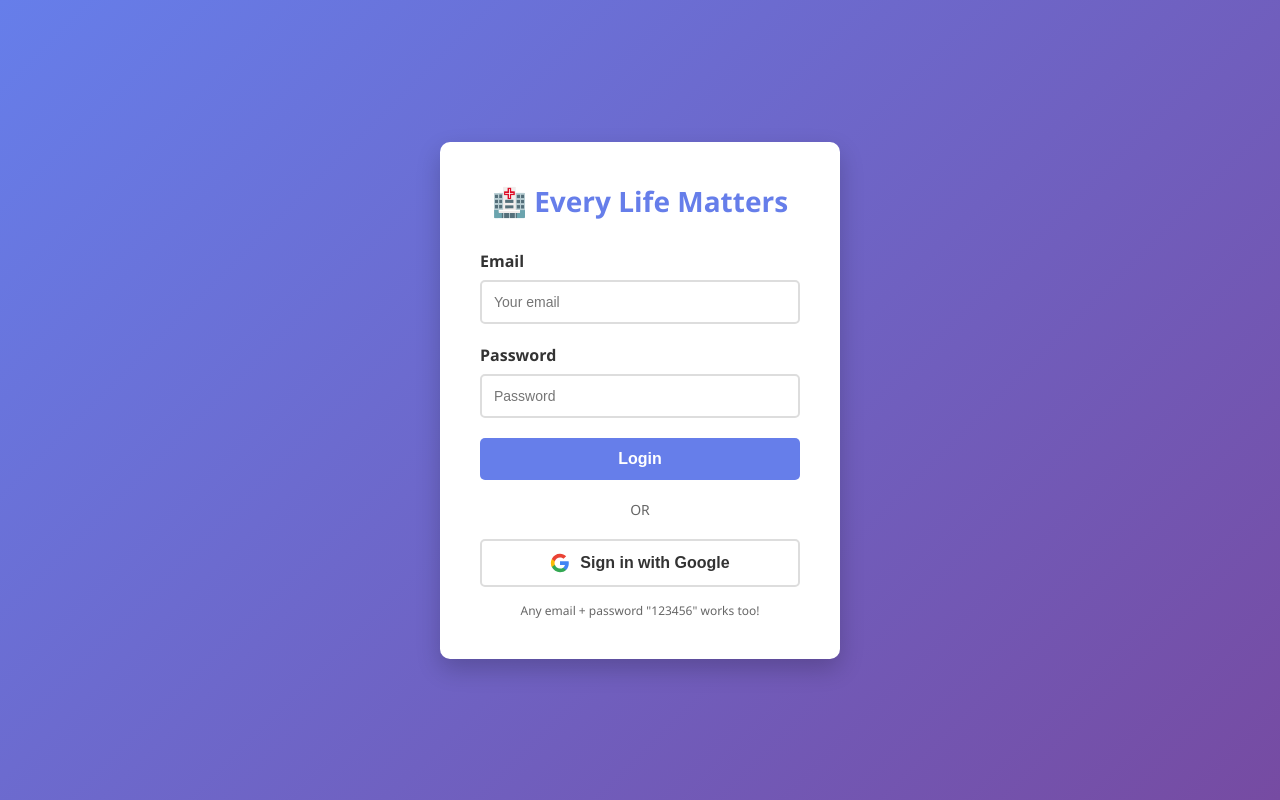
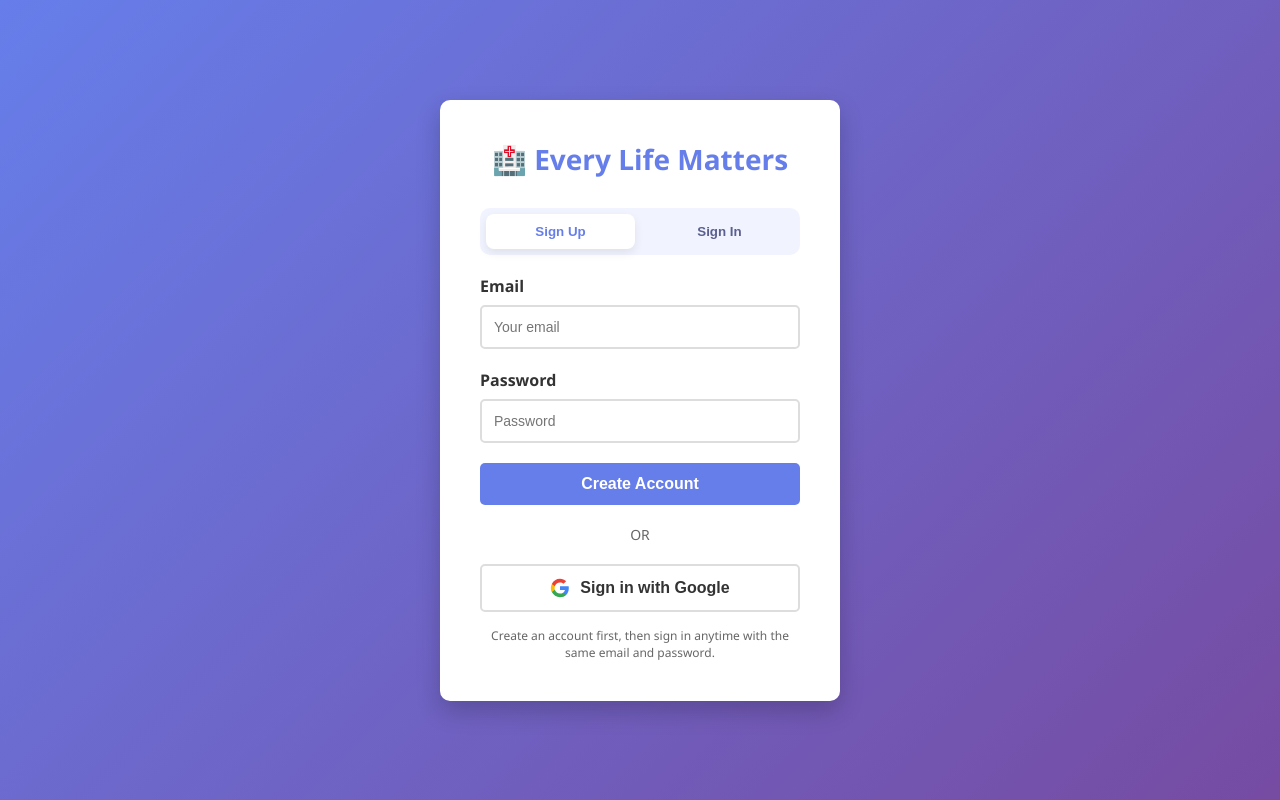
Before and after one commit to A-Mhd-Suhail/Every-Life-Matters, a plain HTML site: page index.html in a window 1280 px wide. Drawn offline with Linux system fonts and the light colour scheme; no server answers.

Commit message:
Uwwwapdate index.html

```diff
--- a/index.html
+++ b/index.html
@@ -39,6 +39,32 @@
             color: #667eea;
             margin-bottom: 30px;
             font-size: 28px;
+        }
+
+        .auth-toggle {
+            display: flex;
+            gap: 10px;
+            margin-bottom: 20px;
+            background: #f1f3ff;
+            padding: 6px;
+            border-radius: 10px;
+        }
+
+        .auth-toggle button {
+            flex: 1;
+            border: none;
+            background: transparent;
+            color: #5a5f8f;
+            padding: 10px;
+            border-radius: 8px;
+            cursor: pointer;
+            font-weight: 700;
+        }
+
+        .auth-toggle button.active {
+            background: white;
+            color: #667eea;
+            box-shadow: 0 4px 10px rgba(0,0,0,0.08);
         }
 
         .form-group {
@@ -328,7 +354,12 @@
 <div id="loginPage" class="login-container">
     <div class="login-box">
         <h1>🏥 Every Life Matters</h1>
+        <div class="auth-toggle">
+            <button type="button" id="signUpTab" class="active" onclick="setAuthMode('signup')">Sign Up</button>
+            <button type="button" id="signInTab" onclick="setAuthMode('login')">Sign In</button>
+        </div>
         <form id="loginForm" onsubmit="handleLogin(event)">
+            <input type="hidden" id="authMode" value="signup">
             <div class="form-group">
                 <label>Email</label>
                 <input type="email" id="email" required placeholder="Your email">
@@ -337,7 +368,7 @@
                 <label>Password</label>
                 <input type="password" id="password" required placeholder="Password">
             </div>
-            <button type="submit" class="login-btn">Login</button>
+            <button type="submit" id="authSubmitBtn" class="login-btn">Create Account</button>
         </form>
         <div class="divider">OR</div>
         <button onclick="handleGoogleLogin()" class="google-btn">
@@ -349,8 +380,8 @@
             </svg>
             Sign in with Google
         </button>
-        <p style="text-align: center; margin-top: 15px; color: #666; font-size: 12px;">
-            Any email + password "123456" works too!
+        <p id="authHelpText" style="text-align: center; margin-top: 15px; color: #666; font-size: 12px;">
+            Create an account first, then sign in anytime with the same email and password.
         </p>
     </div>
 </div>
```
